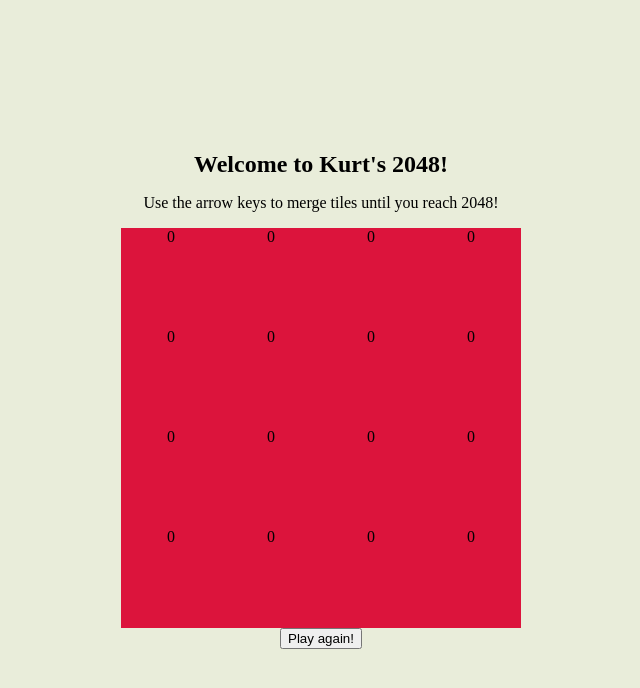
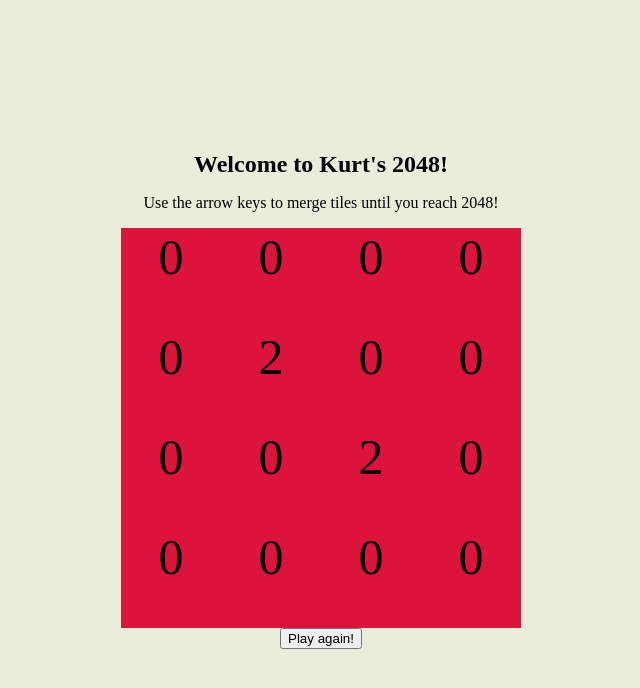
Before and after one commit to kujo8p/2048, a plain HTML site: page game.html in a window 1280 px wide. Shown: the whole page, without its empty margins (319-959 px from the left). Drawn offline with Linux system fonts and the light colour scheme.

Commit message:
2d array

```diff
--- a/game.css
+++ b/game.css
@@ -27,4 +27,5 @@ h1 {
   height: 100px;
   background-color: crimson;
   text-align: center;
+  font-size: 50px;
 }
--- a/game.html
+++ b/game.html
@@ -16,6 +16,7 @@
 
   <section id="board">
   </section>
+  <div class="result"></div>
   <button>Play again!</button>
 </body>
 </html>
--- a/script.js
+++ b/script.js
@@ -1,17 +1,71 @@
 document.addEventListener('DOMContentLoaded', () => {
   const boardDisplay = document.querySelector('#board')
+  const resultMess = document.querySelector('.result')
 
   const width = 4
   let tiles = []
+  let tilesArr = []
+  // console.log(tiles)
+  // Move Up
+  const moveUp = (e) => {
+    if (e.keyCode === 38) {
+      for (let i = 0; i < tiles.length; i++) {
+        //   if i < 3 then there is no row above it so there is no -4
+        //   return
+        // } else (tiles[i] !== 0) {
+      }
+    }
+  }
+
+  // Check for win condition, loss, or generate new tile
+  const checkGameOver = () => {
+    let winner = tiles.filter((tile) => tile == 2048)
+    for (let i = 0; i < tiles.length; i++) {
+      if (winner === true) {
+        resultMess.innerHTML = 'You Win!'
+      }
+    }
+  }
+
+  // Generate number tiles with value "2"
+  const generateTile = () => {
+    randomNum = Math.floor(Math.random() * width)
+    console.log(randomNum)
+    if (tilesArr[randomNum][randomNum] === 0) {
+      tilesArr[randomNum][randomNum] = 2
+      // checkGameOver()
+    } else generateTile()
+  }
 
   // Create game board
   const createBoard = () => {
-    for (let i = 0; i < width * width; i++) {
-      tile = document.createElement('div')
-      tile.innerHTML = 0
-      boardDisplay.appendChild(tile)
-      tiles.push(tile)
+    // console.log(tiles)
+    for (let i = 0; i < width; i++) {
+      tiles[i] = []
+      tilesArr[i] = []
+      for (let j = 0; j < width; j++) {
+        let tile = document.createElement('div')
+        tile.innerHTML = 0
+        boardDisplay.appendChild(tile)
+        tiles[i][j] = tile
+        tilesArr[i][j] = 0
+        // console.log(tiles)
+      }
     }
   }
+
   createBoard()
+
+  generateTile()
+  generateTile()
+
+  console.log(tilesArr)
+  const renderBoard = () => {
+    for (let i = 0; i < width; i++) {
+      for (let j = 0; j < width; j++) {
+        tiles[i][j].innerHTML = tilesArr[i][j]
+      }
+    }
+  }
+  renderBoard()
 })
```
